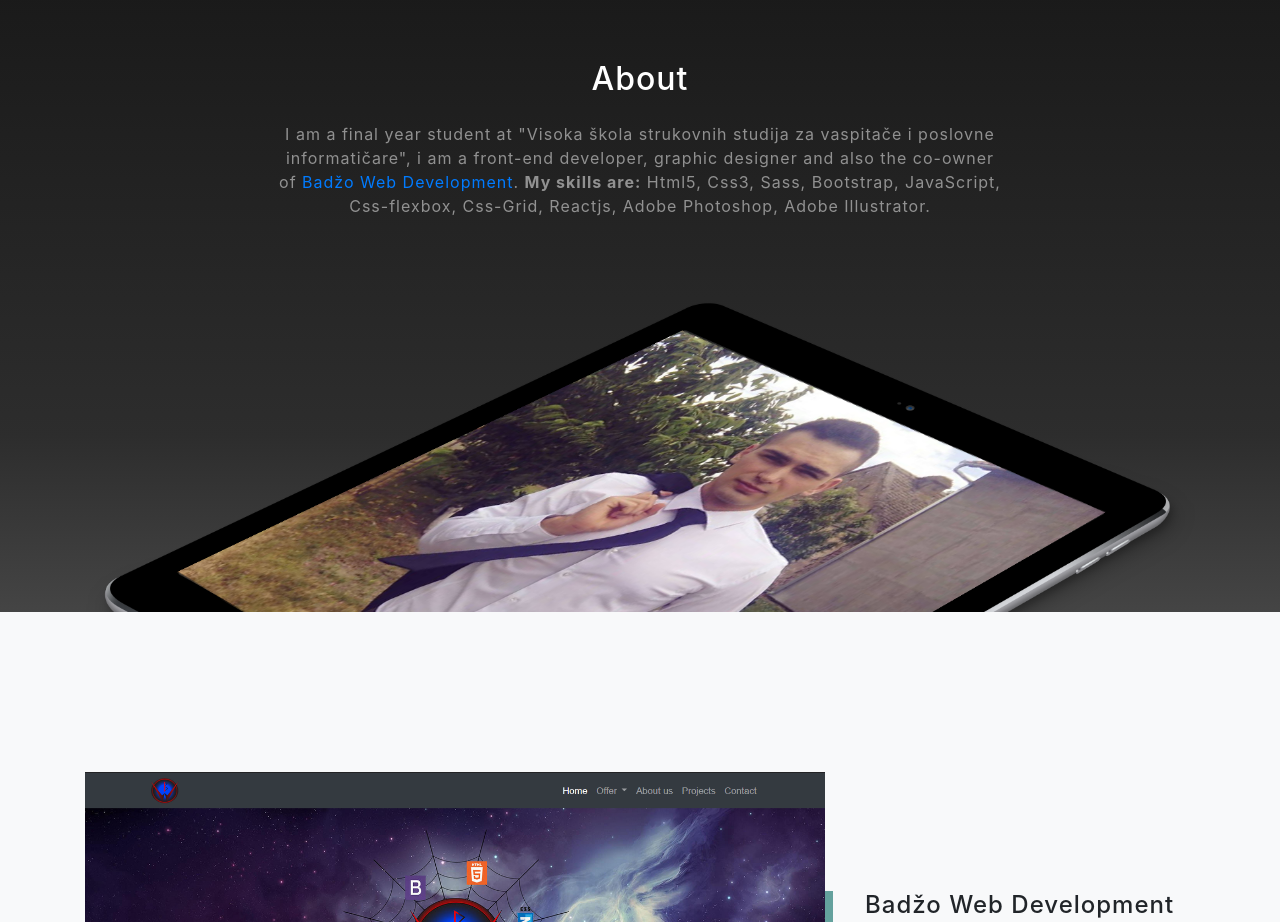
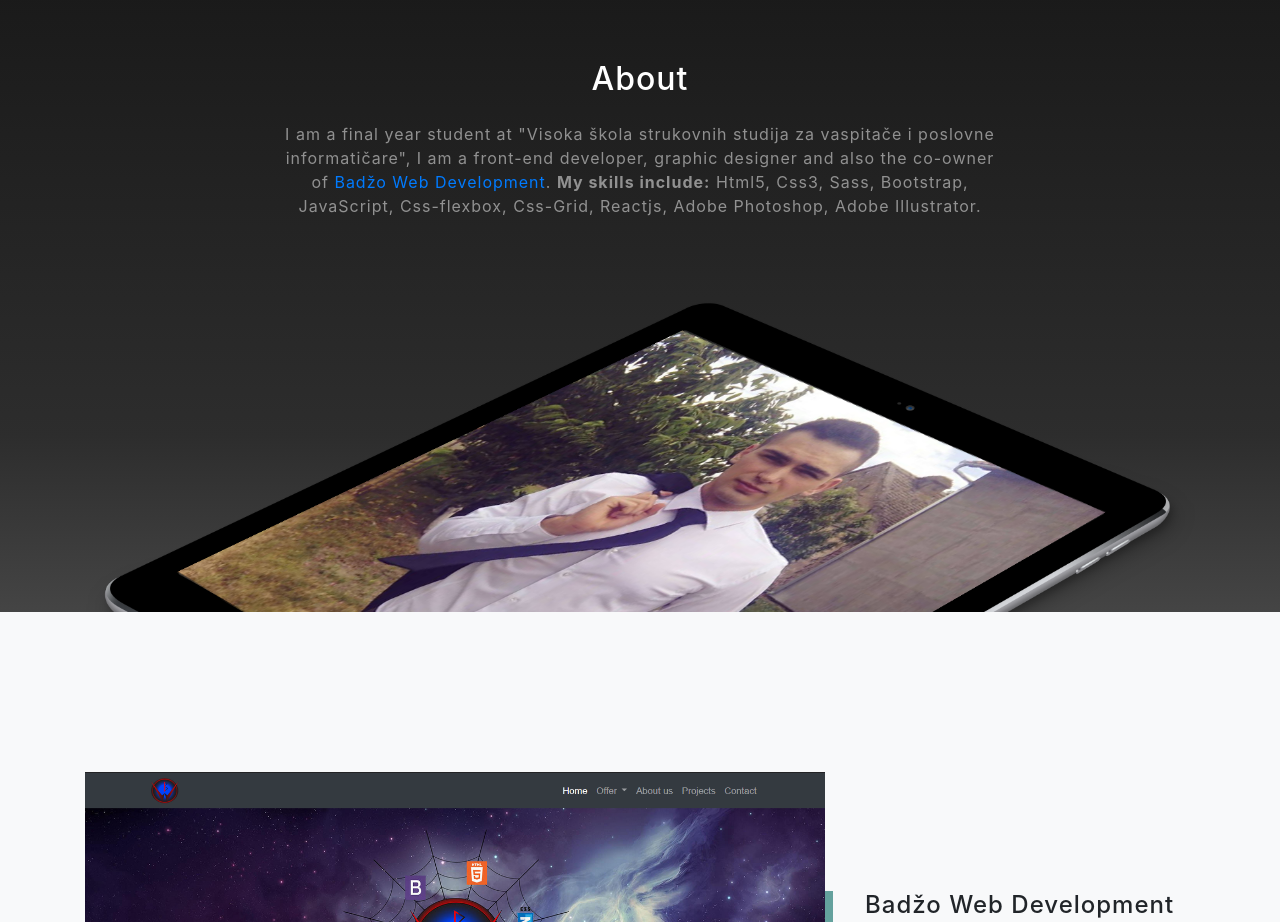
Before and after one commit to Badzonko/Portnikola, a website with bundled scripts: page Index.html in a window 1280 px wide. Shown: the part 900-1822 px from the top of the page. Built offline with nearby package versions, Linux system fonts and the light colour scheme.

Commit message:
Add files via upload

```diff
--- a/Index.html
+++ b/Index.html
@@ -136,8 +136,8 @@
       <div class="row">
         <div class="col-lg-8 mx-auto">
           <h2 class="text-white mb-4">About</h2>
-          <p class="text-white-50">I am a final year student at "Visoka škola strukovnih studija za vaspitače i poslovne informatičare", i am a front-end developer, graphic designer and also the co-owner of
-            <a href="http://www.badzodev.com" target="_blank">Badžo Web Development</a>. <strong> My skills are:</strong> Html5, Css3, Sass, Bootstrap, JavaScript, Css-flexbox, Css-Grid, Reactjs, Adobe Photoshop, Adobe Illustrator.</p>
+          <p class="text-white-50">I am a final year student at "Visoka škola strukovnih studija za vaspitače i poslovne informatičare", I am a front-end developer, graphic designer and also the co-owner of
+            <a href="http://www.badzodev.com" target="_blank">Badžo Web Development</a>. <strong> My skills include:</strong> Html5, Css3, Sass, Bootstrap, JavaScript, Css-flexbox, Css-Grid, Reactjs, Adobe Photoshop, Adobe Illustrator.</p>
         </div>
       </div>
       <img src="img/ipad.png" class="img-fluid" alt="">
```
